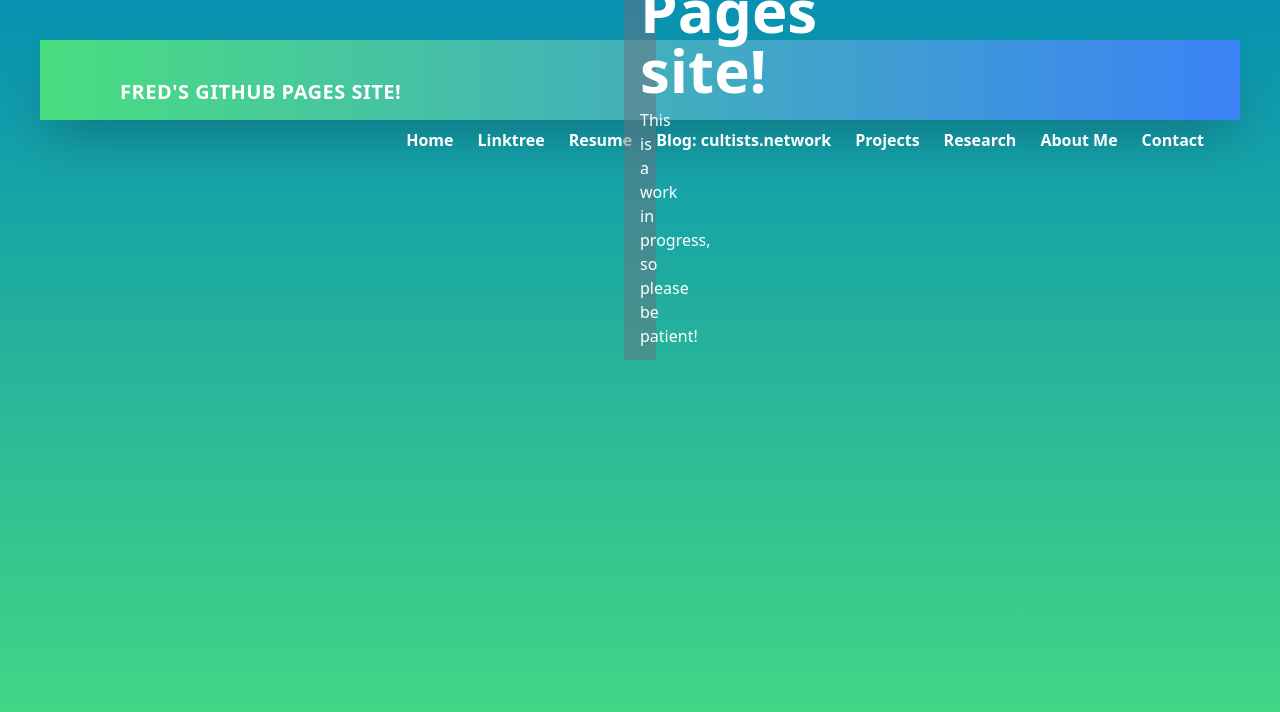
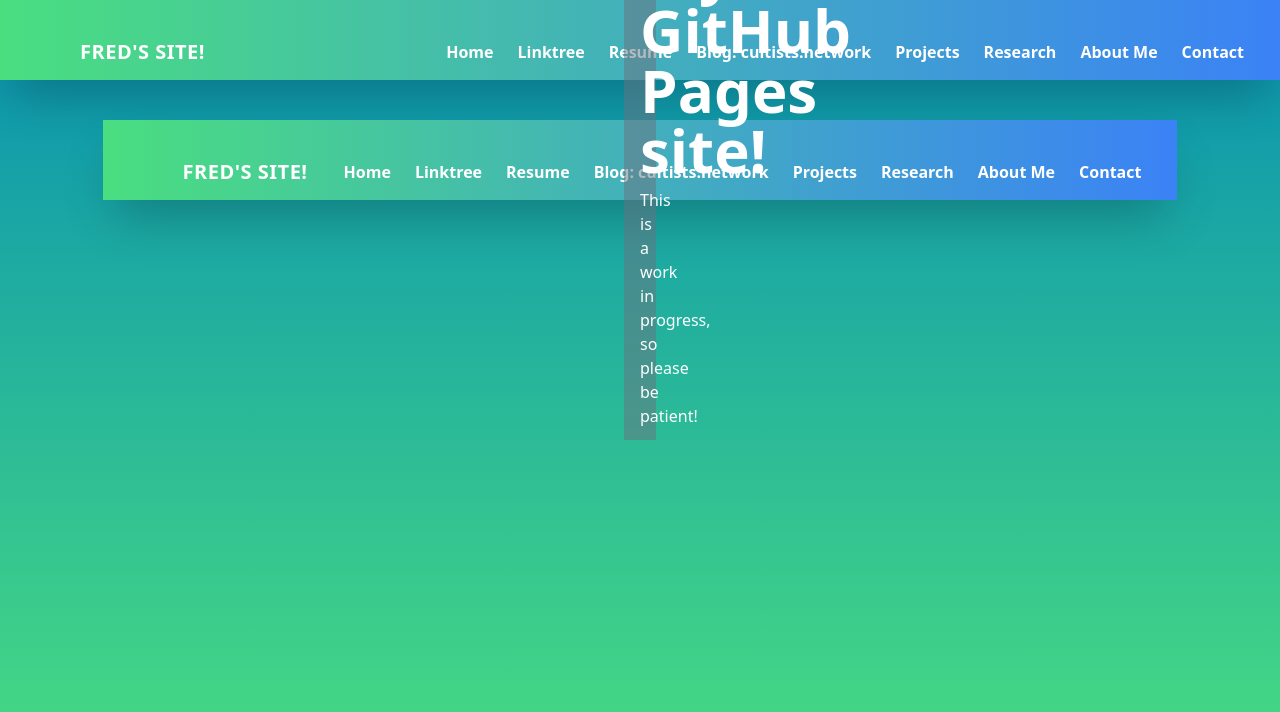
Before and after one commit to Fredswqa190/Fredswqa190.github.io, a Next.js app: page / in a window 1280 px wide. Shown: the top 712 px of the page. Built offline with nearby package versions, Linux system fonts and the light colour scheme.

Commit message:
added navigation

```diff
--- a/next.config.js
+++ b/next.config.js
@@ -1,7 +1,16 @@
 /** @type {import('next').NextConfig} */
 const nextConfig = {
     trailingSlash: true,
-    output: 'export',
 }
 
+/*async redirects() {
+      return [
+        {
+          source: '/about',
+          destination: '/',
+          permanent: true,
+        },
+      ]
+    },*/
+
 module.exports = nextConfig
--- a/package.json
+++ b/package.json
@@ -14,7 +14,7 @@
     "@types/react-dom": "18.2.7",
     "eslint": "8.45.0",
     "eslint-config-next": "13.4.12",
-    "next": "13.4.12",
+    "next": "^13.4.13",
     "react": "18.2.0",
     "react-dom": "18.2.0",
     "typescript": "5.1.6"
--- /dev/null
+++ b/src/app/about/page.tsx
@@ -0,0 +1,7 @@
+import React from 'react'
+
+export default function About() {
+  return (
+    <div>page</div>
+  )
+}
--- /dev/null
+++ b/src/app/contact/page.tsx
@@ -0,0 +1,7 @@
+import React from 'react'
+
+export default function Contact() {
+  return (
+    <div>page</div>
+  )
+}
--- a/src/app/layout.tsx
+++ b/src/app/layout.tsx
@@ -16,7 +16,115 @@
 }) {
   return (
     <html lang="en">
-      <body className={inter.className}>{children}</body>
+      <body className="h-screen bg-gradient-to-b from-cyan-600 to-green-400">
+      <head />
+        <nav className="sticky flex items-center justify-between flex-wrap bg-gradient-to-r from-green-400 to-blue-500 p-6 h-20 shadow-2xl">
+        <a href="/" className="p-2 mr-4 inline-flex items-center text-white hover:text-white">
+          <svg className="w-10 h-10 mr-2" viewBox="0 0 24 24">
+            <path
+              fill="currentColor"
+              >
+              </path>
+          </svg>
+          <span className="text-xl font-bold uppercase tracking-wide">
+            Fred&apos;s Site!
+          </span>
+        </a>
+        <button
+          id="dropdownDefaultButton"
+          data-dropdown-toggle="dropdown"
+          className="text-white inline-flex p-3 hover:bg-green-600 rounded lg:hidden ml-auto hover:text-white outline-none nav-toggler"
+          data-target="#navigation"
+        >
+          <i className="material-icons">Menu</i>
+          <div id="dropdown" className="z-10 hidden bg-white divide-y divide-gray-100 rounded-lg shadow w-44 dark:bg-gray-700">
+          <ul className="py-2 text-sm text-gray-700 dark:text-gray-200" aria-labelledby="dropdownDefaultButton">
+          <li>
+          <a href="/" className="block px-4 py-2 hover:bg-gray-100 dark:hover:bg-gray-600 dark:hover:text-white">Home</a>
+        </li>
+        <li>
+          <a href="https://linktr.ee/Fredswqa1" className="block px-4 py-2 hover:bg-gray-100 dark:hover:bg-gray-600 dark:hover:text-white">Linktree</a>
+        </li>
+        <li>
+          <a href="https://github.com/Fredswqa190/Fredswqa190.github.io/blob/main/resume.pdf?raw=true" className="block px-4 py-2 hover:bg-gray-100 dark:hover:bg-gray-600 dark:hover:text-white">Resume</a>
+        </li>
+        <li>
+          <a href="https://cultists.network/" className="block px-4 py-2 hover:bg-gray-100 dark:hover:bg-gray-600 dark:hover:text-white">Blog</a>
+        </li>
+        <li>
+          <a href="/projects" className="block px-4 py-2 hover:bg-gray-100 dark:hover:bg-gray-600 dark:hover:text-white">Projects</a>
+        </li>
+        <li>
+          <a href="/research" className="block px-4 py-2 hover:bg-gray-100 dark:hover:bg-gray-600 dark:hover:text-white">Research</a>
+        </li>
+        <li>
+          <a href="/about" className="block px-4 py-2 hover:bg-gray-100 dark:hover:bg-gray-600 dark:hover:text-white">About Me</a>
+        </li>
+        <li>
+          <a href="/contact" className="block px-4 py-2 hover:bg-gray-100 dark:hover:bg-gray-600 dark:hover:text-white">Contact</a>
+        </li>
+          </ul>
+          </div>
+        </button>
+        <div
+          className="hidden top-navbar w-full lg:inline-flex lg:flex-grow lg:w-auto"
+          id="navigation"
+        >
+          <div
+            className="lg:inline-flex lg:flex-row lg:ml-auto lg:w-auto w-full lg:items-center items-start  flex flex-col lg:h-auto"
+          >
+            <a
+              href="/"
+              className="lg:inline-flex lg:w-auto w-full px-3 py-2 rounded text-white font-bold items-center justify-center hover:bg-green-600 hover:text-white "
+            >
+              Home
+            </a>
+            <a
+              href="https://linktr.ee/Fredswqa1"
+              className="lg:inline-flex lg:w-auto w-full px-3 py-2 rounded text-white font-bold items-center justify-center hover:bg-green-600 hover:text-white "
+            >
+              Linktree
+            </a>
+            <a
+              href="https://github.com/Fredswqa190/Fredswqa190.github.io/blob/main/resume.pdf?raw=true"
+              className="lg:inline-flex lg:w-auto w-full px-3 py-2 rounded text-white font-bold items-center justify-center hover:bg-green-600 hover:text-white "
+            >
+              Resume
+            </a>
+            <a
+              href="https://cultists.network/"
+              className="lg:inline-flex lg:w-auto w-full px-3 py-2 rounded text-white font-bold items-center justify-center hover:bg-green-600 hover:text-white "
+            >
+              Blog: cultists.network
+            </a>
+            <a
+              href="/projects"
+              className="lg:inline-flex lg:w-auto w-full px-3 py-2 rounded text-white font-bold items-center justify-center hover:bg-green-600 hover:text-white "
+            >
+              Projects
+            </a>
+            <a
+              href="/research"
+              className="lg:inline-flex lg:w-auto w-full px-3 py-2 rounded text-white font-bold items-center justify-center hover:bg-green-600 hover:text-white "
+            >
+              Research
+            </a>
+            <a
+              href="/about"
+              className="lg:inline-flex lg:w-auto w-full px-3 py-2 rounded text-white font-bold items-center justify-center hover:bg-green-600 hover:text-white "
+            >
+              About Me
+            </a>
+            <a
+              href="/contact"
+              className="lg:inline-flex lg:w-auto w-full px-3 py-2 rounded text-white font-bold items-center justify-center hover:bg-green-600 hover:text-white "
+            >
+              Contact
+            </a>
+          </div>
+        </div>
+      </nav>
+        {children}</body>
     </html>
   )
 }
--- a/src/app/page.tsx
+++ b/src/app/page.tsx
@@ -5,7 +5,7 @@
   return (
     <div className="container py-10 px-10 mx-0 min-w-full flex flex-col items-center">
     <head>
-      <title>Fred&apos;s GitHub Pages site!</title>
+      <title>Fred&apos;s Site!</title>
     </head>
     <body className="h-screen bg-gradient-to-b from-cyan-600 to-green-400">
     <nav className="sticky flex items-center justify-between flex-wrap bg-gradient-to-r from-green-400 to-blue-500 p-6 h-20 shadow-2xl">
@@ -14,11 +14,10 @@
           <path
             fill="currentColor"
             >
-
             </path>
         </svg>
         <span className="text-xl font-bold uppercase tracking-wide">
-          Fred&apos;s GitHub Pages site!
+          Fred&apos;s Site!
         </span>
       </a>
       <button
@@ -43,16 +42,16 @@
         <a href="https://cultists.network/" className="block px-4 py-2 hover:bg-gray-100 dark:hover:bg-gray-600 dark:hover:text-white">Blog</a>
       </li>
       <li>
-        <a href="/projects.tsx" className="block px-4 py-2 hover:bg-gray-100 dark:hover:bg-gray-600 dark:hover:text-white">Projects</a>
+        <a href="/projects" className="block px-4 py-2 hover:bg-gray-100 dark:hover:bg-gray-600 dark:hover:text-white">Projects</a>
       </li>
       <li>
-        <a href="/research.tsx" className="block px-4 py-2 hover:bg-gray-100 dark:hover:bg-gray-600 dark:hover:text-white">Research</a>
+        <a href="/research" className="block px-4 py-2 hover:bg-gray-100 dark:hover:bg-gray-600 dark:hover:text-white">Research</a>
       </li>
       <li>
-        <a href="/about.tsx" className="block px-4 py-2 hover:bg-gray-100 dark:hover:bg-gray-600 dark:hover:text-white">About Me</a>
+        <a href="/about" className="block px-4 py-2 hover:bg-gray-100 dark:hover:bg-gray-600 dark:hover:text-white">About Me</a>
       </li>
       <li>
-        <a href="/contact.tsx" className="block px-4 py-2 hover:bg-gray-100 dark:hover:bg-gray-600 dark:hover:text-white">Contact</a>
+        <a href="/contact" className="block px-4 py-2 hover:bg-gray-100 dark:hover:bg-gray-600 dark:hover:text-white">Contact</a>
       </li>
         </ul>
         </div>
--- /dev/null
+++ b/src/app/projects/page.tsx
@@ -0,0 +1,7 @@
+import React from 'react'
+
+export default function Projects() {
+  return (
+    <div>page</div>
+  )
+}
--- /dev/null
+++ b/src/app/research/page.tsx
@@ -0,0 +1,7 @@
+import React from 'react'
+
+export default function Research() {
+  return (
+    <div>page</div>
+  )
+}
```
Also changed, not shown: src/app/about.tsx (deleted), src/app/contact.tsx (deleted), src/app/projects.tsx (deleted), src/app/research.tsx (deleted), 1 other file (tests, documents, lock files or other folders).
